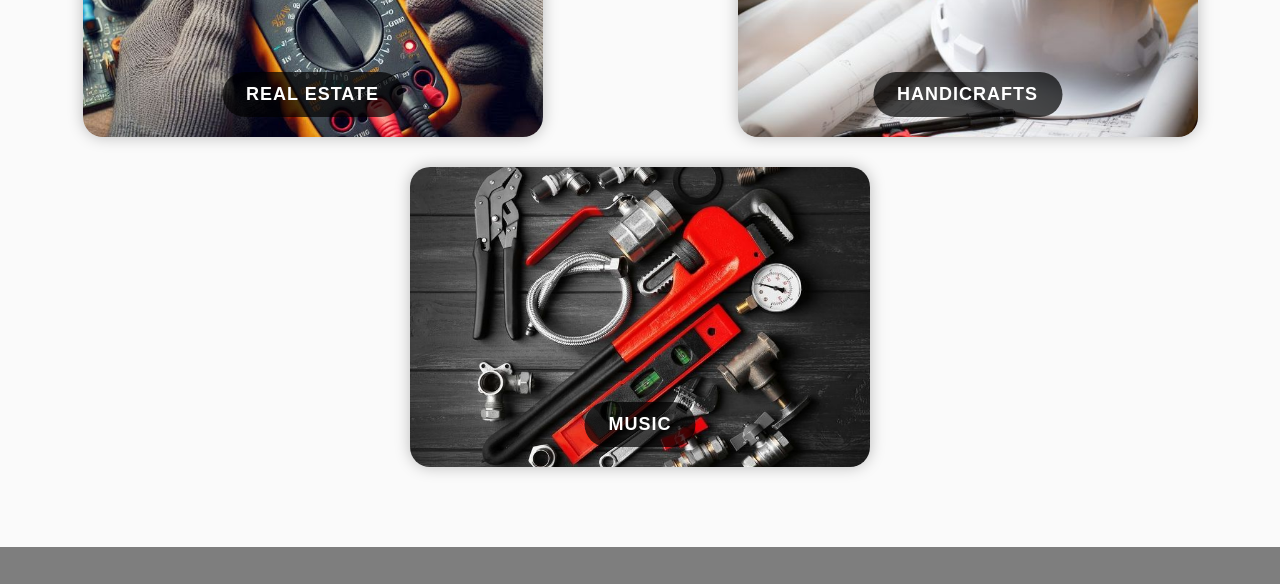
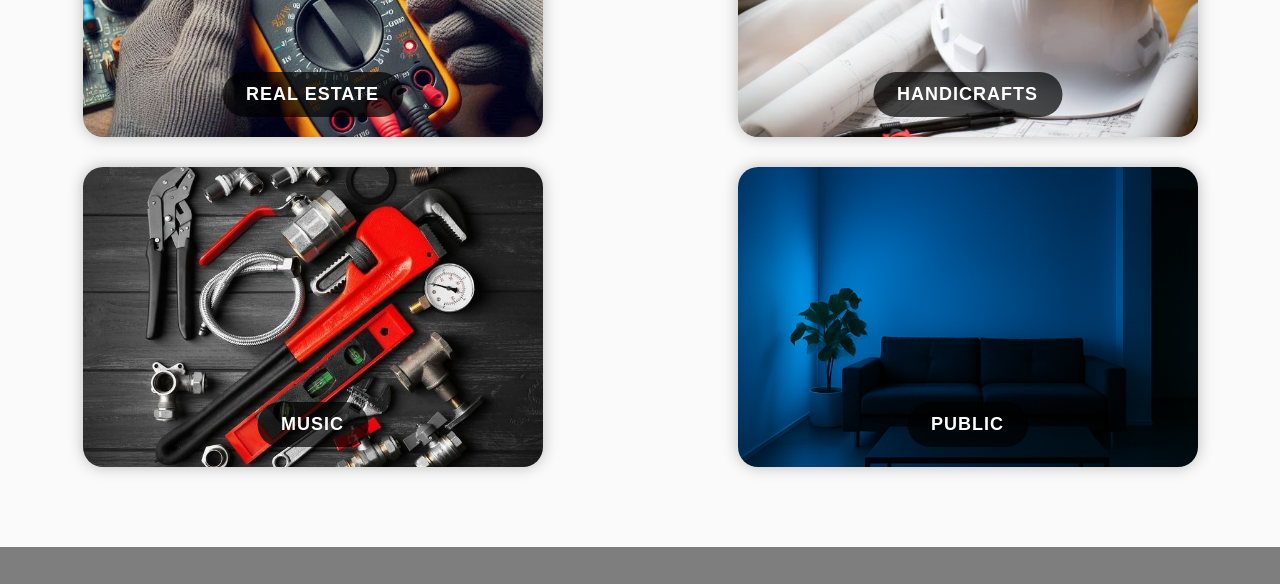
Before and after one commit to Berrahalmohammedamine/proje33, a website: page public/provider.html in a window 1280 px wide. Shown: the part 1776-2360 px from the top of the page. Drawn offline with Linux system fonts and the light colour scheme.

Commit message:
Add Public category card to provider.html

```diff
--- a/public/provider.html
+++ b/public/provider.html
@@ -287,6 +287,13 @@
           <button class="overlay-button">MUSIC</button>
         </div>
       </a>
+
+      <a href="category.html?category=Public" class="image-link">
+        <div class="card-box">
+          <img src="../image/ChatGPT Image 27 oct. 2025, 00_30_02.png" alt="Public" />
+          <button class="overlay-button">PUBLIC</button>
+        </div>
+      </a>
     </section>
 
     <!-- الفوتر -->
```
